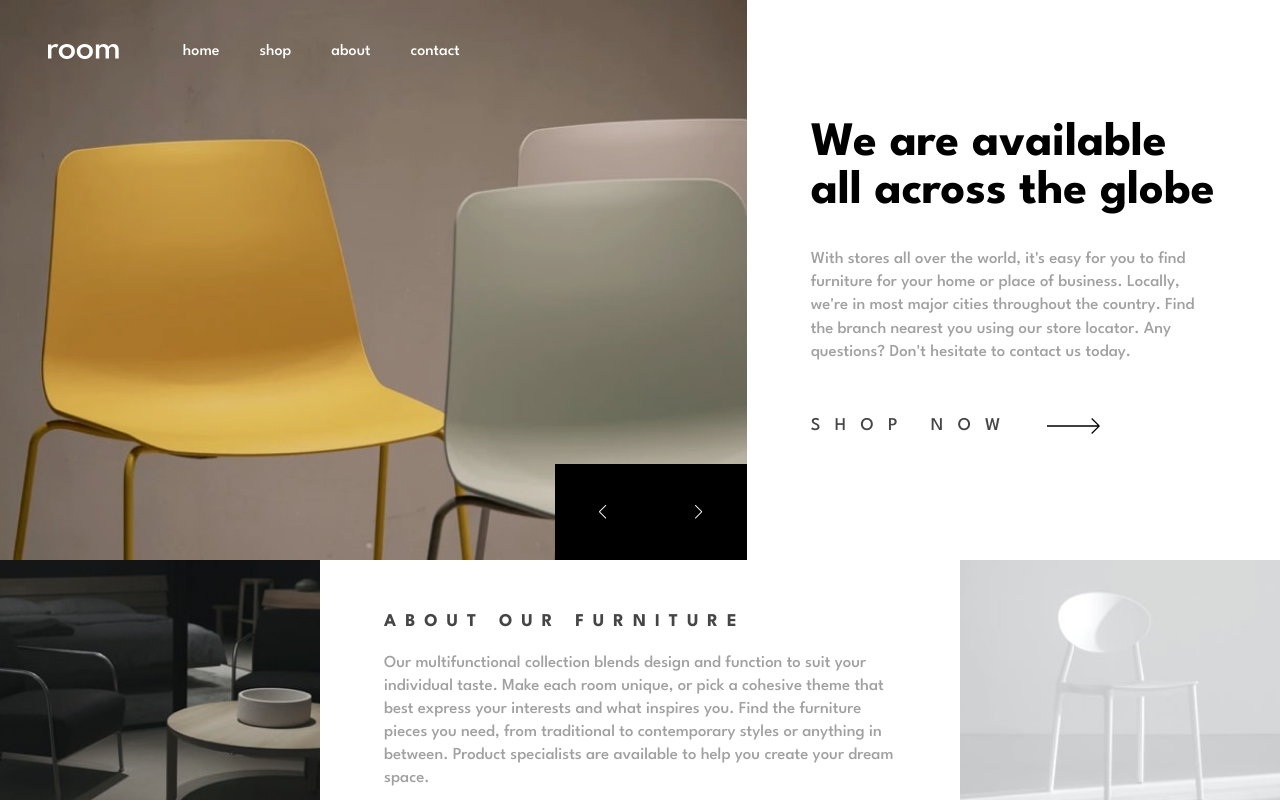
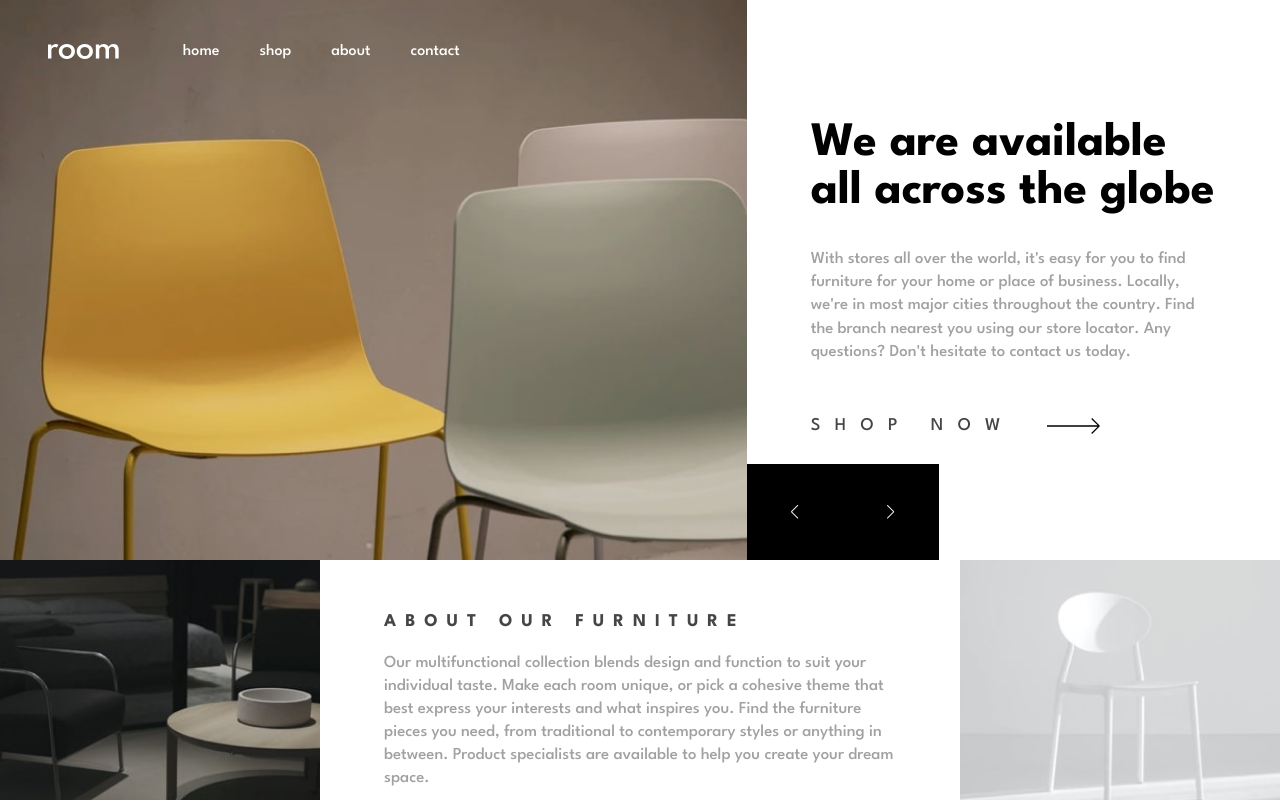
Before and after one commit to mechitoua/room-homepage, a React (Vite) app: page / in a window 1280 px wide. Built offline with nearby package versions, Linux system fonts and the light colour scheme.

Commit message:
fix: correctiong the placement of the slider buttons on mobile and desktop layouts

```diff
--- a/src/components/Slider.tsx
+++ b/src/components/Slider.tsx
@@ -1,41 +1,21 @@
+import { slides } from '@/data';
 import { FC } from 'react';
 import 'swiper/css';
 import 'swiper/css/navigation';
 import 'swiper/css/pagination';
-import { Autoplay, Navigation, Pagination } from 'swiper/modules';
+import { Autoplay, Navigation } from 'swiper/modules';
 import { Swiper, SwiperSlide } from 'swiper/react';
-
-const slides = [
-  {
-    image: '/desktop-image-hero-1.jpg',
-    title: 'Discover innovative ways to decorate',
-    description:
-      'We provide unmatched quality, comfort, and style for property owners across the country. Our experts combine form and function in bringing your vision to life. Create a room in your own style with our collection and make your property a reflection of you and what you love.',
-  },
-  {
-    image: '/desktop-image-hero-2.jpg',
-    title: 'We are available all across the globe',
-    description:
-      "With stores all over the world, it's easy for you to find furniture for your home or place of business. Locally, we're in most major cities throughout the country. Find the branch nearest you using our store locator. Any questions? Don't hesitate to contact us today.",
-  },
-  {
-    image: '/desktop-image-hero-3.jpg',
-    title: 'Manufactured with the best materials',
-    description:
-      'Our modern furniture store provide a high level of quality. Our company has invested in advanced technology to ensure that every product is made as perfect and as consistent as possible. With three decades of experience in this industry, we understand what customers want for their home and office.',
-  },
-];
 
 const Slider: FC = () => {
   return (
     <div className='h-screen md:h-[70vh] relative'>
       <Swiper
-        modules={[Navigation, Pagination, Autoplay]}
+        modules={[Navigation, Autoplay]}
         navigation={{
           nextEl: '.swiper-button-next',
           prevEl: '.swiper-button-prev',
         }}
-        pagination={{ clickable: true }}
+        pagination={{ clickable: false }}
         autoplay={{ delay: 5000 }}
         loop={true}
         className='h-full'>
@@ -76,7 +56,7 @@ const Slider: FC = () => {
           </SwiperSlide>
         ))}
       </Swiper>
-      <div className='hidden md:flex absolute bottom-0 md:left-auto md:right-[41.666667%] z-10'>
+      <div className='hidden left-[58.3333%] bottom-10 right-auto md:flex absolute md:bottom-0 md:left-[58.3333%] md:right-auto z-10'>
         <button className='swiper-button-prev w-24 h-24 bg-black hover:bg-very-dark-gray transition-colors !static flex items-center justify-center'></button>
         <button className='swiper-button-next w-24 h-24 bg-black hover:bg-very-dark-gray transition-colors !static flex items-center justify-center'></button>
       </div>
--- /dev/null
+++ b/src/data.ts
@@ -0,0 +1,20 @@
+export const slides = [
+  {
+    image: '/desktop-image-hero-1.jpg',
+    title: 'Discover innovative ways to decorate',
+    description:
+      'We provide unmatched quality, comfort, and style for property owners across the country. Our experts combine form and function in bringing your vision to life. Create a room in your own style with our collection and make your property a reflection of you and what you love.',
+  },
+  {
+    image: '/desktop-image-hero-2.jpg',
+    title: 'We are available all across the globe',
+    description:
+      "With stores all over the world, it's easy for you to find furniture for your home or place of business. Locally, we're in most major cities throughout the country. Find the branch nearest you using our store locator. Any questions? Don't hesitate to contact us today.",
+  },
+  {
+    image: '/desktop-image-hero-3.jpg',
+    title: 'Manufactured with the best materials',
+    description:
+      'Our modern furniture store provide a high level of quality. Our company has invested in advanced technology to ensure that every product is made as perfect and as consistent as possible. With three decades of experience in this industry, we understand what customers want for their home and office.',
+  },
+];
```
